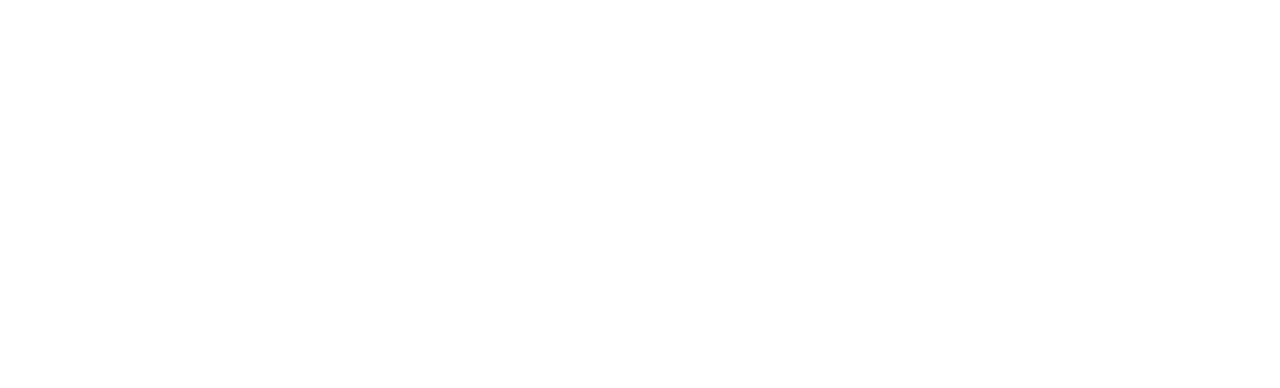
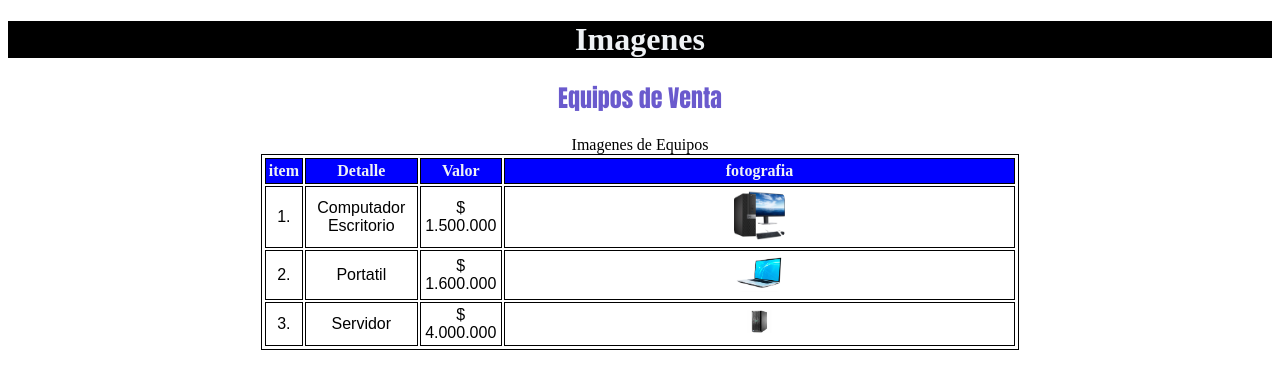
Before and after one commit to Ferchosena/taller03, a plain HTML site: page index.html in a window 1280 px wide. Drawn offline with Linux system fonts and the light colour scheme.

Commit message:
master-actualizacion index tabla

```diff
--- /dev/null
+++ b/css/estilo.css
@@ -0,0 +1,38 @@
+header{
+    color: rgb(239, 242, 245);
+    background-color: black;
+}
+h1{
+    text-align: center;
+}
+h2{
+    text-align: center;
+    font-family: Impact, Haettenschweiler, 'Arial Narrow Bold', sans-serif;
+    color: slateblue;
+}
+table{
+    border: 1px solid black;
+    width: 60%;
+    margin: 0 auto;
+    padding: 1px;
+}
+.img01{
+    width: 10%;
+    height: auto;
+    border-radius: 10px;
+}
+th{
+    text-align: center;
+    color: rgb(239, 242, 245);
+    background-color: blue;
+    padding: 3px;
+    border: 1px solid black;
+}
+td{
+    text-align: center;
+    padding: 3px;
+    font-family: Arial, Helvetica, sans-serif;
+    font-size: 16px;
+    border: 1px solid black;
+
+}
--- a/index.html
+++ b/index.html
@@ -4,8 +4,39 @@
     <meta charset="UTF-8">
     <meta name="viewport" content="width=device-width, initial-scale=1.0">
     <title>Home</title>
+    <link rel="stylesheet" href="/css/estilo.css">
 </head>
 <body>
-
+    <header>
+        <h1>Imagenes</h1>
+    </header>
+    <h2>Equipos de Venta</h2>
+    <table >
+        <caption>Imagenes de Equipos</caption>
+        <tr>
+            <th>item</th>
+            <th>Detalle</th>
+            <th>Valor</th>
+            <th>fotografia</th>
+        </tr>
+        <tr>
+            <td>1.</td>
+            <td>Computador Escritorio</td>
+            <td>$ 1.500.000</td>
+            <td><img class="img01" src="/imagen/compuescritorio.jpg" alt="" title="Computador"></td>
+        </tr>
+        <tr>
+            <td>2.</td>
+            <td>Portatil</td>
+            <td>$ 1.600.000</td>
+            <td><img class="img01" src="/imagen/portatil.jpg" alt="" title="Portatil"></td>
+        </tr>
+        <tr>
+            <td>3.</td>
+            <td>Servidor</td>
+            <td>$ 4.000.000</td>
+            <td><img class="img01" src="/imagen/servidor.jpg" alt="" title="Servidor"></td>
+        </tr>
+    </table>
 </body>
 </html>
```
Also changed, not shown: imagen/compuescritorio.jpg (added), imagen/logo.jpg (added), imagen/logo.png (added), imagen/maxresdefault.jpg (added), imagen/portatil.jpg (added), imagen/servidor.jpg (added), imagen/supercomputadora.jpg (added), imagen/tableta.jpg (added).
